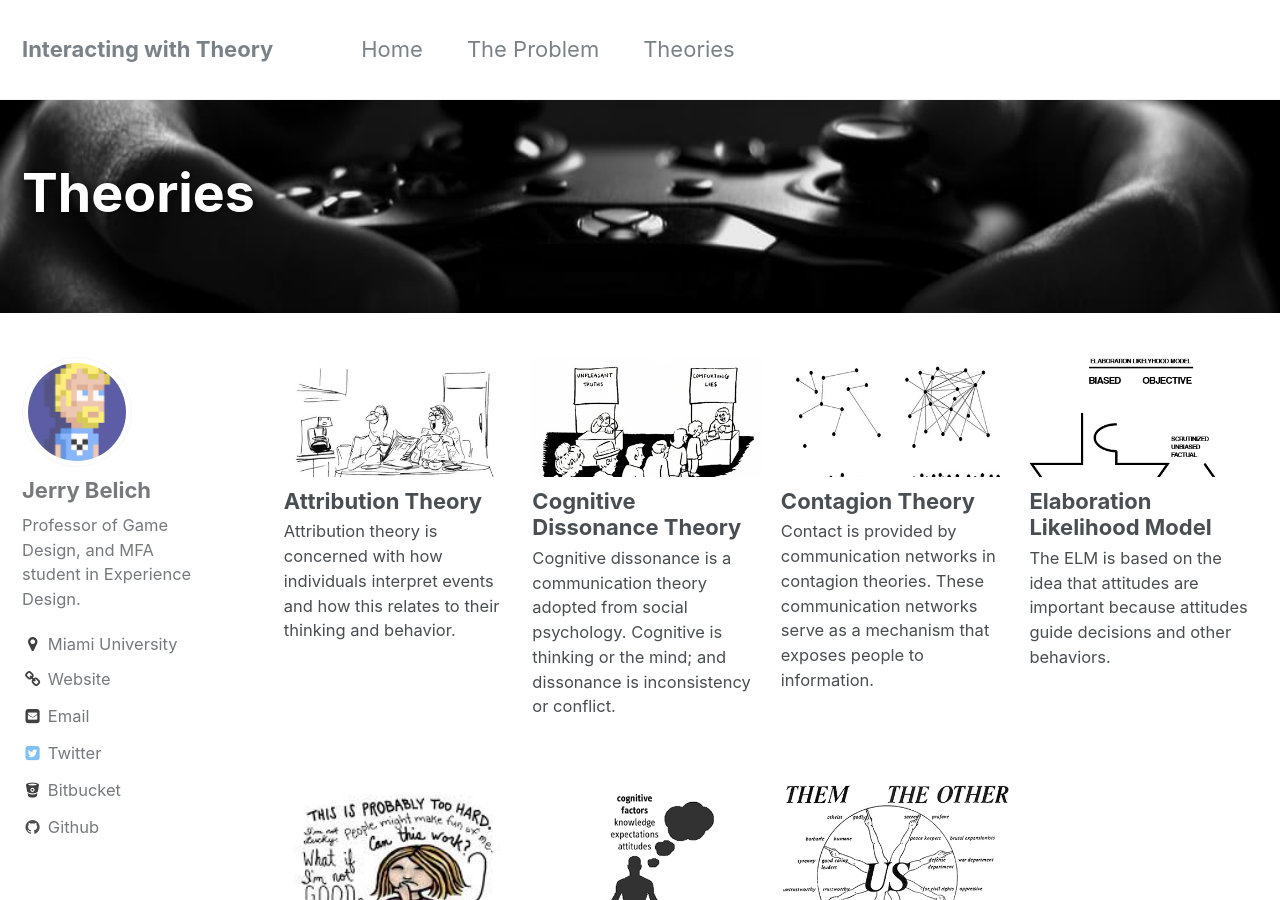
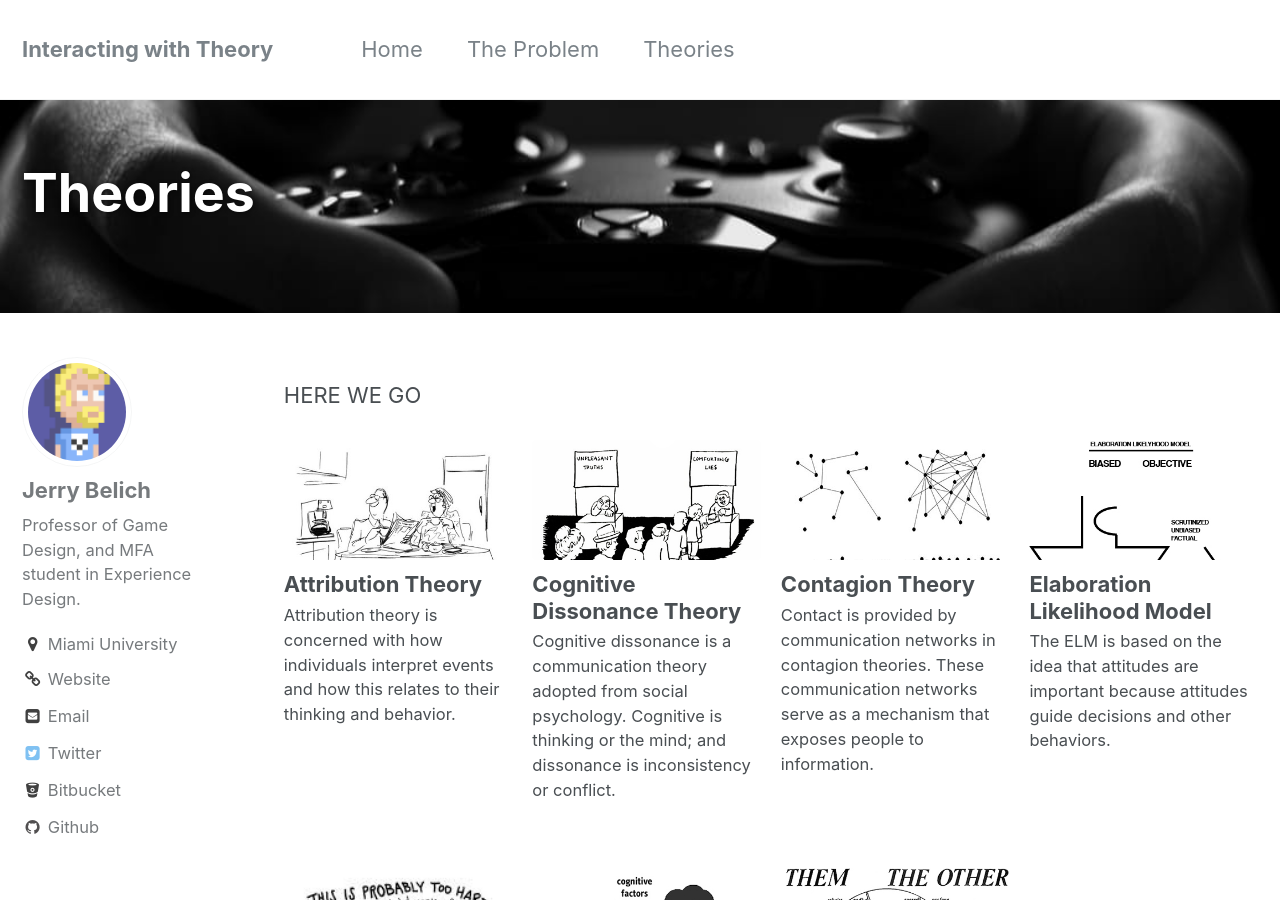
Before and after one commit to jerrytron/interacting-with-theory, a Jekyll site: the page built from theories/index.md, in a window 1280 px wide and 900 px high. Built offline with Jekyll 4.4.1, drawn with Linux system fonts in a browser that asks for light colours.

```diff
--- a/theories/index.md
+++ b/theories/index.md
@@ -5,6 +5,7 @@
     overlay_color: "#333"
     overlay_image: /assets/images/theories-banner.png
 ---
+HERE WE GO
 
 <div class="grid__wrapper">
     {% for post in site.theories %}
```
